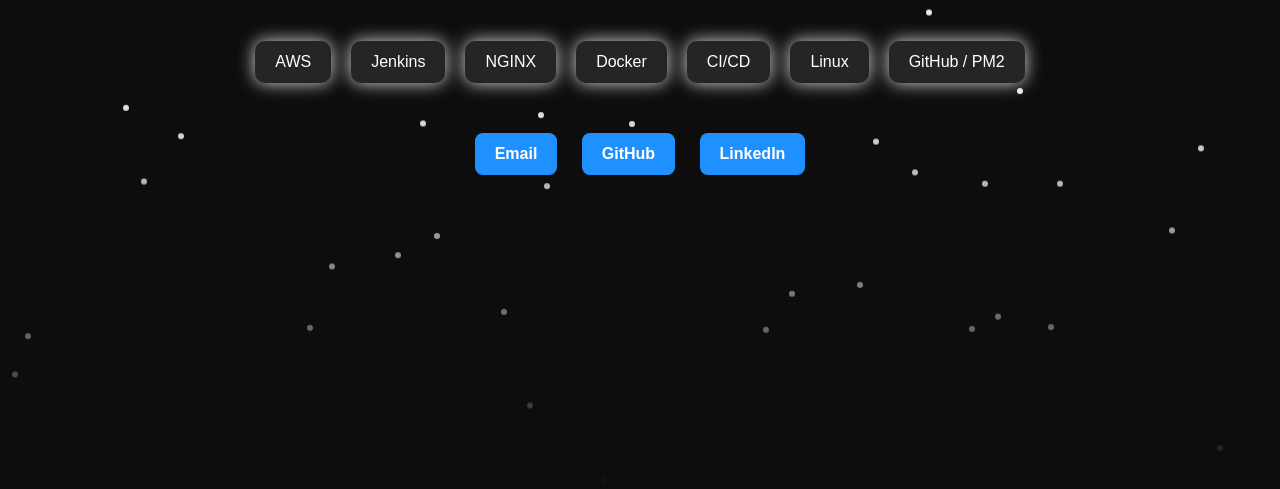
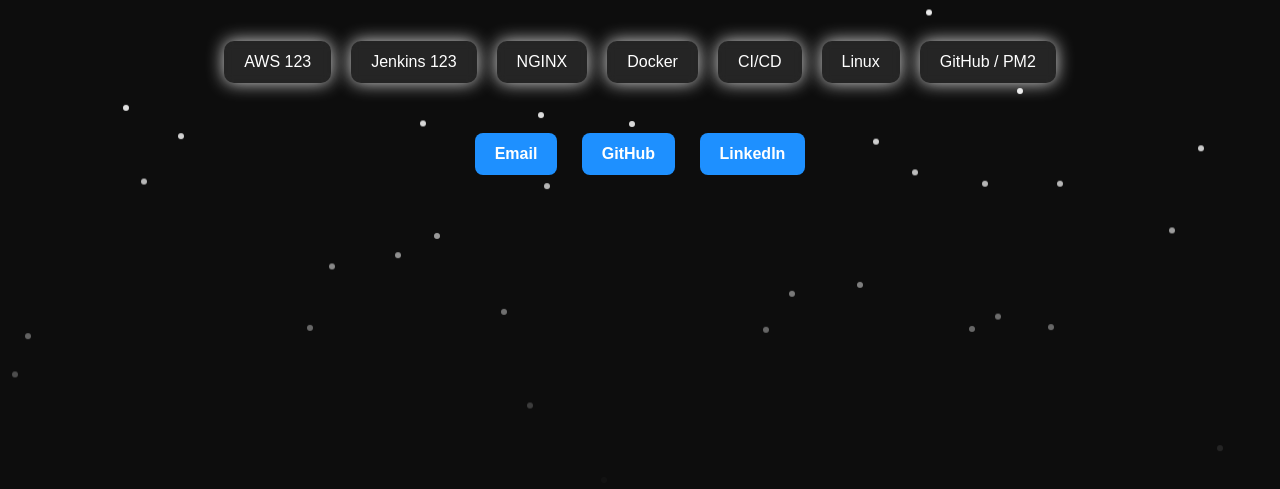
Before and after one commit to navinkumar2701007/navin, a plain HTML site: page index.html in a window 1280 px wide. Shown: the part 311-800 px from the top of the page. Drawn offline with nearby package versions, Linux system fonts and the light colour scheme.

Commit message:
Update index.html
Signed-off-by: navin2701 <navinkumar2701007@gmail.com>

```diff
--- a/index.html
+++ b/index.html
@@ -114,8 +114,8 @@
     <p id="subtitle">DevOps Engineer | AWS | Linux | Jenkins | CI/CD | NGINX</p>
 
     <div class="tech-container">
-        <div class="tech-box">AWS </div>
-        <div class="tech-box">Jenkins</div>
+        <div class="tech-box">AWS 123</div>
+        <div class="tech-box">Jenkins 123</div>
         <div class="tech-box">NGINX</div>
         <div class="tech-box">Docker</div>
         <div class="tech-box">CI/CD</div>
```
